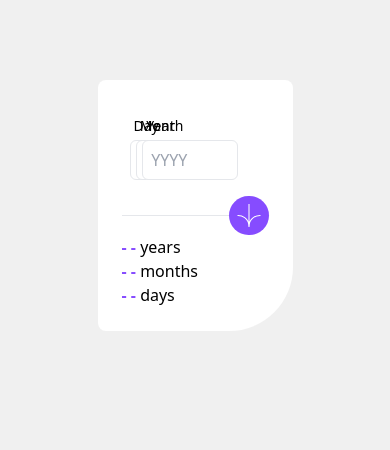
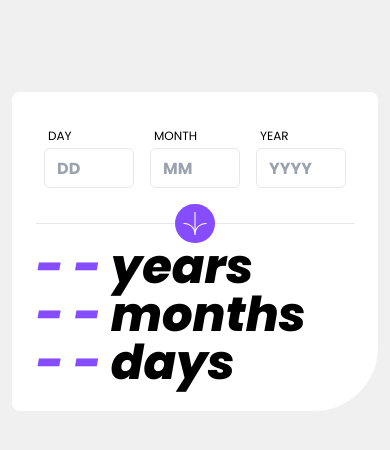
Before and after one commit to lydiakwa/FEM-Calculator-App, a Next.js app: page / in a window 390 px wide. Shown: the top 450 px of the page. Built offline with nearby package versions, Linux system fonts and the light colour scheme.

Commit message:
STYLE: added in custom font and added in responsive design for large screens small screens is default

```diff
--- a/src/pages/index.js
+++ b/src/pages/index.js
@@ -1,11 +1,9 @@
 import Image from 'next/image';
 // import { Inter } from 'next/font/google';
-import { calculateYears, calculateMonths, calculateDays } from '@/calculator';
-
 import { useState } from 'react';
 import { useForm } from 'react-hook-form';
 import classNames from 'classnames';
-
+import { calculateYears, calculateMonths, calculateDays } from '@/calculator';
 import IconArrow from '../../assets/images/icon-arrow.svg';
 
 // const inter = Inter({ subsets: ['latin'] });
@@ -62,30 +60,37 @@ export default function Home() {
     });
   };
 
-  // console.log(errors);
+  console.log(errors);
 
   return (
-    <main className={`flex justify-center`}>
-      <div className="p-6 mt-20 w-2/4	 rounded-lg rounded-br-4xl bg-white">
+    <main className={`flex justify-center p-3`}>
+      <div className="p-6 mt-20 lg:w-2/4 rounded-lg rounded-br-4xl bg-white">
         <div>
           <form className="flex flex-col" onSubmit={handleSubmit(onSubmit)}>
-            <div className="grid grid-cols-3 mr-32">
+            <div className="grid grid-cols-3 lg:mr-32 ">
               <div className="p-2 flex flex-col">
                 <label
-                  className={classNames('p-1 text-sm', {
-                    'text-red-600': errors.day,
-                  })}
+                  className={classNames(
+                    'p-1 text-xs font-popReg',
+                    {
+                      'text-red-600': errors.day,
+                    },
+                    { 'text-red-600': errors.invalidDate }
+                  )}
                 >
-                  Day
+                  DAY
                 </label>
                 <input
                   className={classNames(
-                    'w-24 h-10 border border-grey-100 rounded-md p-1 pl-2',
-                    { 'border-red-600': errors.day }
+                    'w-full h-10 border border-grey-100 rounded-md p-1 pl-3 font-popBold',
+                    {
+                      'border-red-600': errors.day,
+                    },
+                    { 'border-red-600': errors.invalidDate }
                   )}
                   {...register('day', {
-                    min: { value: 1, message: 'Must be a valid date' },
-                    max: { value: 31, message: 'Must be a valid date' },
+                    min: { value: 1, message: 'Must be a valid day' },
+                    max: { value: 31, message: 'Must be a valid day' },
                     required: 'This field is required',
                     onChange: () => {
                       if (errors.invalidDate) {
@@ -95,26 +100,36 @@ export default function Home() {
                   })}
                   placeholder="DD"
                 />
-                <p className="text-tiny p-1 text-red-600">
+                <p className="text-tiny p-1 text-red-600 font-popItalic">
                   {errors.day?.message}
+                </p>
+                <p className="text-tiny text-red-600 font-popItalic">
+                  {errors.invalidDate?.message}
                 </p>
               </div>
               <div className="p-2 flex flex-col">
                 <label
-                  className={classNames('p-1 text-sm', {
-                    'text-red-600': errors.month,
-                  })}
+                  className={classNames(
+                    'p-1 text-xs font-popReg',
+                    {
+                      'text-red-600': errors.month,
+                    },
+                    { 'text-red-600': errors.invalidDate }
+                  )}
                 >
-                  Month
+                  MONTH
                 </label>
                 <input
                   className={classNames(
-                    'w-24 h-10 border border-grey-100 rounded-md p-1 pl-2',
-                    { 'border-red-600': errors.month }
+                    'w-full h-10 border border-grey-100 rounded-md p-1 pl-3 font-popBold',
+                    {
+                      'border-red-600': errors.month,
+                    },
+                    { 'border-red-600': errors.invalidDate }
                   )}
                   {...register('month', {
-                    min: { value: 1, message: 'Must be a valid date' },
-                    max: { value: 12, message: 'Must be a valid date' },
+                    min: { value: 1, message: 'Must be a valid month' },
+                    max: { value: 12, message: 'Must be a valid month' },
                     required: 'This field is required',
                     onChange: () => {
                       if (errors.invalidDate) {
@@ -124,22 +139,29 @@ export default function Home() {
                   })}
                   placeholder="MM"
                 />
-                <p className="text-tiny p-1 text-red-600">
+                <p className="text-tiny p-1 text-red-600 font-popItalic">
                   {errors.month?.message}
                 </p>
               </div>
               <div className="p-2 flex flex-col ">
                 <label
-                  className={classNames('p-1 text-sm', {
-                    'text-red-600': errors.year,
-                  })}
+                  className={classNames(
+                    'p-1 text-xs font-popReg',
+                    {
+                      'text-red-600': errors.year,
+                    },
+                    { 'text-red-600': errors.invalidDate }
+                  )}
                 >
-                  Year
+                  YEAR
                 </label>
                 <input
                   className={classNames(
-                    'w-24 h-10 border border-grey-100 rounded-md p-1 pl-2',
-                    { 'border-red-600': errors.year }
+                    'w-full h-10 border border-grey-100 rounded-md p-1 pl-3 font-popBold',
+                    {
+                      'border-red-600': errors.year,
+                    },
+                    { 'border-red-600': errors.invalidDate }
                   )}
                   {...register('year', {
                     max: {
@@ -159,40 +181,38 @@ export default function Home() {
                   })}
                   placeholder="YYYY"
                 />
-                <p className="text-tiny p-1 text-red-600">
+                <p className="text-tiny p-1 text-red-600 font-popItalic">
                   {errors.year?.message}
                 </p>
               </div>
-              <p className="text-tiny text-red-600">
-                {errors.invalidDate?.message}
-              </p>
             </div>
-            <div className="flex items-center">
-              <hr className="flex grow" />
+            <div className="flex items-center ">
+              <hr className="grow" />
               <button
-                className="p-2 w-10 rounded-full bg-purple text-white"
+                className="p-2 w-10 rounded-full bg-purple text-white  "
                 type="submit"
               >
                 <Image src={IconArrow} width={50} height={50} alt="arrow" />
               </button>
+              <hr className="grow lg:grow-0	" />
             </div>
           </form>
         </div>
         <div>
-          <div className="flex">
-            <p className="text-purple font-bold">
+          <div className="flex font-extraBoldItalic text-5xl lg:text-6xl">
+            <p className="text-purple">
               {calculation.years === null ? '- -' : calculation.years}
             </p>
             <p>&nbsp;years</p>
           </div>
-          <div className="flex">
-            <p className="text-purple font-bold">
+          <div className="flex font-extraBoldItalic text-5xl  lg:text-6xl">
+            <p className="text-purple">
               {calculation.months === null ? '- -' : calculation.months}
             </p>
             <p>&nbsp;months</p>
           </div>
-          <div className="flex">
-            <p className="text-purple font-bold">
+          <div className="flex font-extraBoldItalic text-5xl  lg:text-6xl">
+            <p className="text-purple">
               {calculation.days === null ? '- -' : calculation.days}
             </p>
             <p>&nbsp;days</p>
--- a/src/styles/globals.css
+++ b/src/styles/globals.css
@@ -31,6 +31,26 @@ body {
 @layer base {
   @font-face {
     font-family: 'Poppins-Italic';
-    src: url(/assets/fonts/Poppins-Bold.ttf);
+    src: url('../../assets/fonts/Poppins-Italic.ttf');
+  }
+  @font-face {
+    font-family: 'Poppins-Regular';
+    src: url('../../assets/fonts/Poppins-Regular.ttf');
+  }
+  @font-face {
+    font-family: 'Poppins-ExtraBoldItalic';
+    src: url('../../assets/fonts/Poppins-ExtraBoldItalic.ttf');
+  }
+  @font-face {
+    font-family: 'Poppins-ExtraBold';
+    src: url('../../assets/fonts/Poppins-ExtraBold.ttf');
+  }
+  @font-face {
+    font-family: 'Poppins-BoldItalic';
+    src: url('../../assets/fonts/Poppins-BoldItalic.ttf');
+  }
+  @font-face {
+    font-family: 'Poppins-Bold';
+    src: url('../../assets/fonts/Poppins-Bold.ttf');
   }
 }
--- a/tailwind.config.js
+++ b/tailwind.config.js
@@ -11,7 +11,10 @@ module.exports = {
         purple: '#864cff',
       },
       fontFamily: {
-        primary: ['Poppins-Italic', 'sans-serif'],
+        popItalic: ['Poppins-Italic', 'sans-serif'],
+        extraBoldItalic: ['Poppins-ExtraBoldItalic', 'sans-serif'],
+        popBold: ['Poppins-Bold'],
+        popReg: ['Poppins-Regular'],
       },
       fontSize: {
         tiny: '0.5rem',
```
